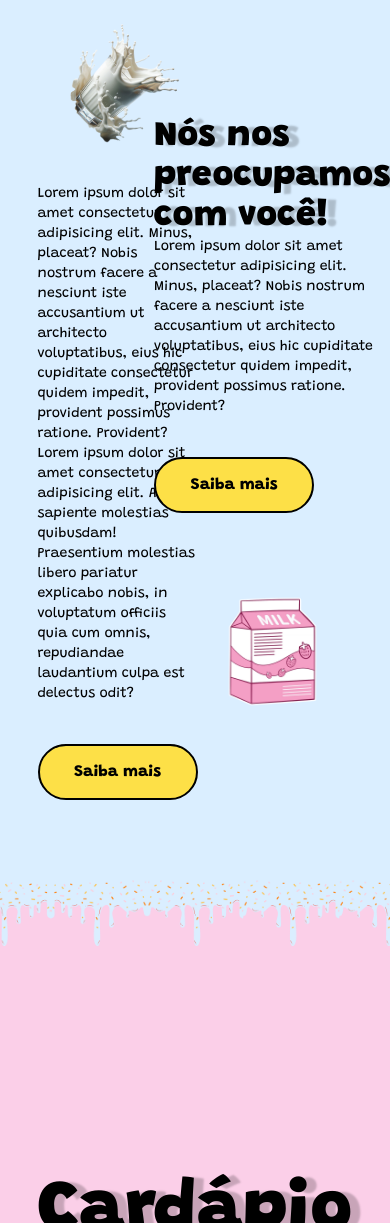
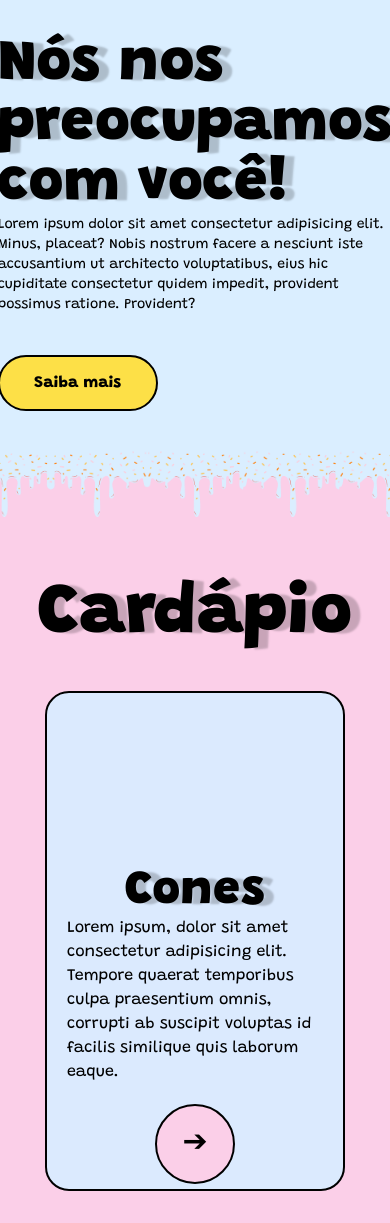
Before and after one commit to brenodacruz/sorveteria, a website: page src/index.html in a window 390 px wide. Shown: the part 777-2000 px from the top of the page. Drawn offline with Linux system fonts and the light colour scheme; a web font is replaced by a local one.

Commit message:
Responsivo update

```diff
--- a/src/index.html
+++ b/src/index.html
@@ -45,15 +45,15 @@
     </header>
     <section class=" grid grid-cols-2 w-screen h-auto bg-[url('img/fundo_sorvete.jpg')] bg-fixed bg-cover bg-no-repeat  items-center pt-52 pb-24 gap-10 max-sm:flex">
         <section class="pl-40 max-lg:pl-10 max-sm:flex max-sm:flex-col max-sm:justify-center">
-            <h1 class="text-[60px] font-black text-shadow  whitespace-nowrap max-xl:text-[40px]"><span class="bg-yellow-400 py-5 px-10 rounded-full">Saboreie</span><br>O nosso<br>Melhor sorvete!</h1>
+            <h1 class="text-[60px] font-black text-shadow  whitespace-nowrap max-xl:text-[40px] max-sm:text-[55px]"><span class="bg-yellow-400 py-5 px-10 rounded-full">Saboreie</span><br>O nosso<br>Melhor sorvete!</h1>
             <p class="text-lg max-xl:text-sm">Lorem ipsum dolor sit amet consectetur adipisicing elit. Minus, placeat? Nobis nostrum facere a nesciunt iste accusantium ut architecto voluptatibus, eius hic cupiditate consectetur quidem impedit, provident possimus ratione. Provident?</p>
             <button class="bg-yellow-300 w-40 h-20 rounded-full border-black border-2 text-xl font-extrabold flex justify-center items-center mt-10 hover:bg-yellow-400 duration-500">Saiba mais</button>
 
         </section>
         <section class="w-auto h-[600px] max-xl:h-[400px] bg-[url('img/sorvete.webp')] bg-contain bg-no-repeat rotate-6 max-sm:hidden"></section>
     </section>
-    <section class="w-screen h-auto bg-[#DAEEFF] p-10 grid grid-cols-2 gap-10 z-20 max-lg:gap-0 max-lg:p-10">
-        <section class="pl-40 flex flex-col items-center justify-center gap-10 max-lg:p-10">
+    <section class="w-screen h-auto bg-[#DAEEFF] p-10 grid grid-cols-2 gap-10 z-20 max-lg:gap-0 max-lg:p-10 max-sm:flex max-sm:flex-col max-sm: justify-center">
+        <section class="pl-40 flex flex-col items-center justify-center gap-10 max-lg:p-10 max-sm:hidden">
             <div class=" h-[30vw] w-[30vw] bg-[url('img/leite.png')] bg-no-repeat bg-contain rotate-45"></div>
             <section>
                 <p class="text-base max-md:text-sm">Lorem ipsum dolor sit amet consectetur adipisicing elit. Minus, placeat? Nobis nostrum facere a nesciunt iste accusantium ut architecto voluptatibus, eius hic cupiditate consectetur quidem impedit, provident possimus ratione. Provident?</p>
@@ -63,15 +63,15 @@
         </section>
         <section class="flex flex-col gap-20 justify-center items-center">
             <section>
-                <h1 class="text-6xl font-black text-shadow max-md:text-4xl">Nós nos preocupamos com você!</h1>
+                <h1 class="text-6xl font-black text-shadow max-md:text-4xl max-sm:text-6xl">Nós nos preocupamos com você!</h1>
                 <p class="text-base max-md:text-sm">Lorem ipsum dolor sit amet consectetur adipisicing elit. Minus, placeat? Nobis nostrum facere a nesciunt iste accusantium ut architecto voluptatibus, eius hic cupiditate consectetur quidem impedit, provident possimus ratione. Provident?</p>
                 <button class="bg-yellow-300 w-40 h-14 rounded-full border-black border-2 text-base font-extrabold flex justify-center items-center mt-10 hover:bg-yellow-400 duration-500">Saiba mais</button>
             </section>
-            <div class=" h-[30vw] w-[30vw] bg-[url('img/leite2.webp')] bg-no-repeat bg-contain"></div>
+            <div class=" h-[30vw] w-[30vw] bg-[url('img/leite2.webp')] bg-no-repeat bg-contain max-sm:hidden"></div>
         </section>
     </section>
-    <div class="w-screen h-64 bg-[url('img/passagem.png')] bg-contain bg-repeat-x"></div>
-    <section class="w-screen h-auto bg-pink-200 flex flex-col items-center justify-center gap-10 pb-40 pt-10">
+    <div class="w-screen h-64 bg-[url('img/passagem.png')] bg-contain bg-repeat-x max-sm:h-32"></div>
+    <section class="w-screen h-auto bg-pink-200 flex flex-col items-center justify-center gap-10 pb-40 pt-10 max-sm:pt-0 max-sm:pb-20">
         <h1 class="text-7xl font-black text-shadow">Cardápio</h1>
         <section class="grid grid-cols-3 gap-10 max-lg:grid-cols-1">
             <div class="w-[300px] h-[500px] bg-blue-100 rounded-3xl border-black border-2 flex flex-col justify-center items-center px-5">
@@ -95,7 +95,7 @@
             </div>
         </section>
     </section>
-    <section class="w-screen h-auto bg-[#DAEEFF] flex flex-col justify-center items-center py-40">
+    <section class="w-screen h-auto bg-[#DAEEFF] flex flex-col justify-center items-center py-40 max-sm:py-20">
 
         <h1 class="text-7xl font-black text-shadow">Produtos</h1>
 
```
Also changed, not shown: src/output.css.
